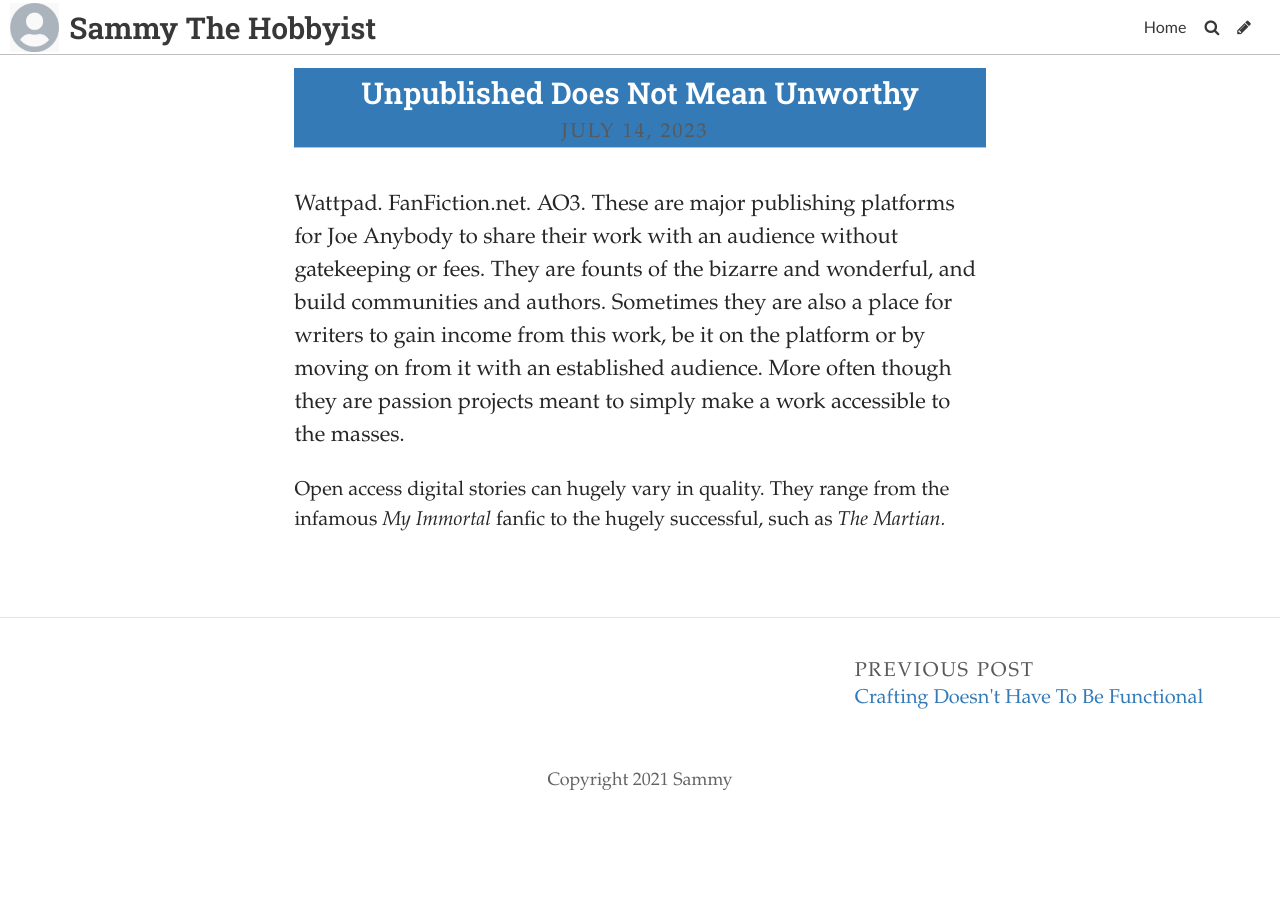
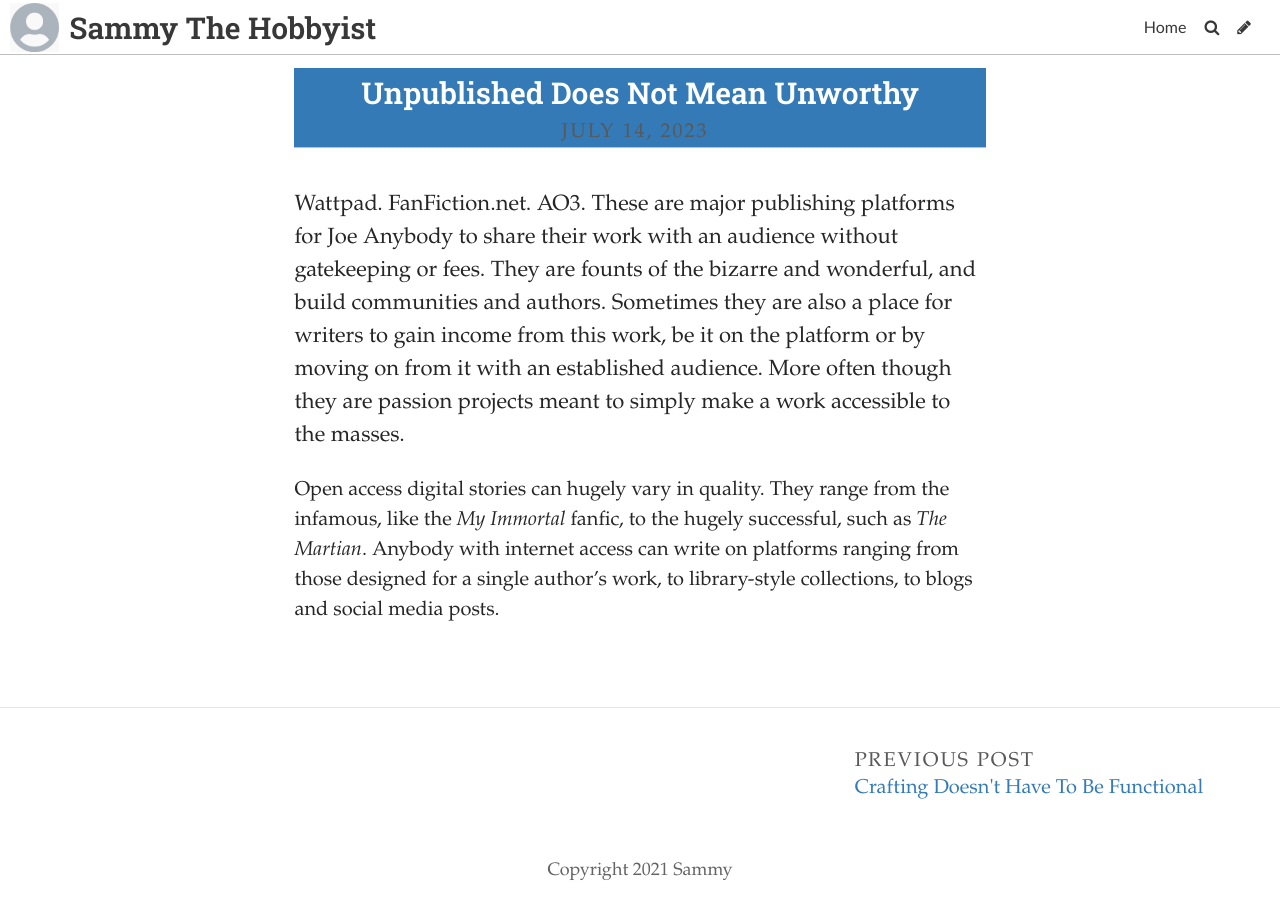
Before and after one commit to SammySpinsAYarn/Blog, a Jekyll site: the page built from _posts/2023-07-06-can-go-back-to-books-now.md, in a window 1280 px wide. Built offline with Jekyll 4.4.1, drawn with Linux system fonts in a browser that asks for light colours; some web fonts are replaced.

Commit message:
Update Post “2023-07-06-can-go-back-to-books-now”

```diff
--- a/_posts/2023-07-06-can-go-back-to-books-now.md
+++ b/_posts/2023-07-06-can-go-back-to-books-now.md
@@ -7,4 +7,4 @@ comments: false
 ---
 W﻿attpad. FanFiction.net. AO3. These are major publishing platforms for Joe Anybody to share their work with an audience without gatekeeping or fees. They are founts of the bizarre and wonderful, and build communities and authors. Sometimes they are also a place for writers to gain income from this work, be it on the platform or by moving on from it with an established audience. More often though they are passion projects meant to simply make a work accessible to the masses.
 
-Open access digital stories can hugely vary in quality. They range from the infamous *My Immortal* fanfic to the hugely successful, such as *The Martian.*
+Open access digital stories can hugely vary in quality. They range from the infamous, like the *My Immortal* fanfic, to the hugely successful, such as *The Martian*. Anybody with internet access can write on platforms ranging from those designed for a single author's work, to library-style collections, to blogs and social media posts.
```
